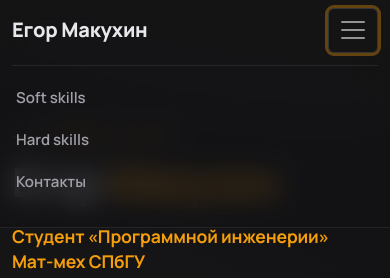
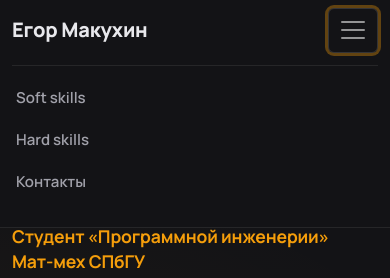
Before and after one commit to ioughy/ioughy.github.io, a plain HTML site: page index.html in a window 390 px wide. Both pictures are taken after a click on the button "Открыть меню". Shown: the top 278 px of the page. Drawn offline with nearby package versions, Linux system fonts and the light colour scheme.

Commit message:
Make mobile navbar solid and snappier

```diff
--- a/style.css
+++ b/style.css
@@ -209,10 +209,21 @@ h1, h2, h3, h4 {
 }
 
 @media (max-width: 767.98px) {
+  .site-nav {
+    background: var(--bg);
+    -webkit-backdrop-filter: none;
+    backdrop-filter: none;
+  }
+
   .site-nav .navbar-collapse {
     margin-top: 0.75rem;
     padding: 0.75rem 0 1rem;
     border-top: 1px solid var(--border);
+    background: var(--bg);
+  }
+
+  .site-nav .collapsing {
+    transition-duration: 0.2s;
   }
 
   .site-nav .nav-link {
```
